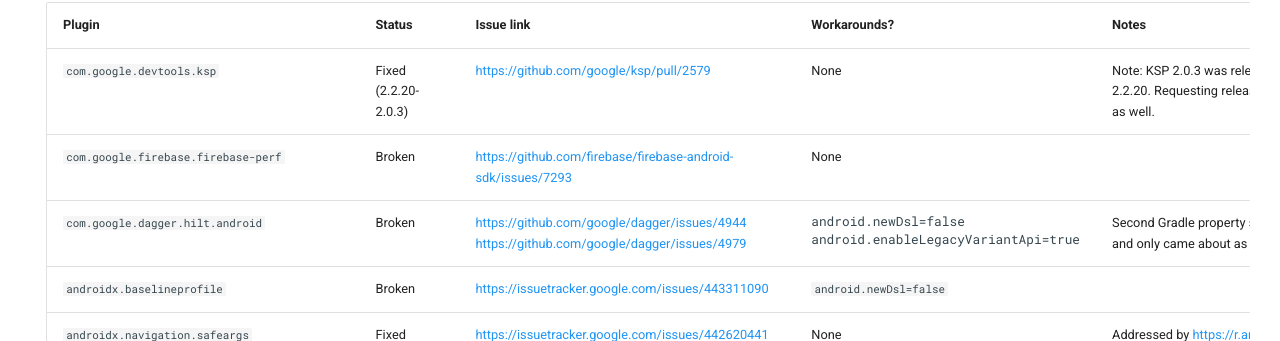
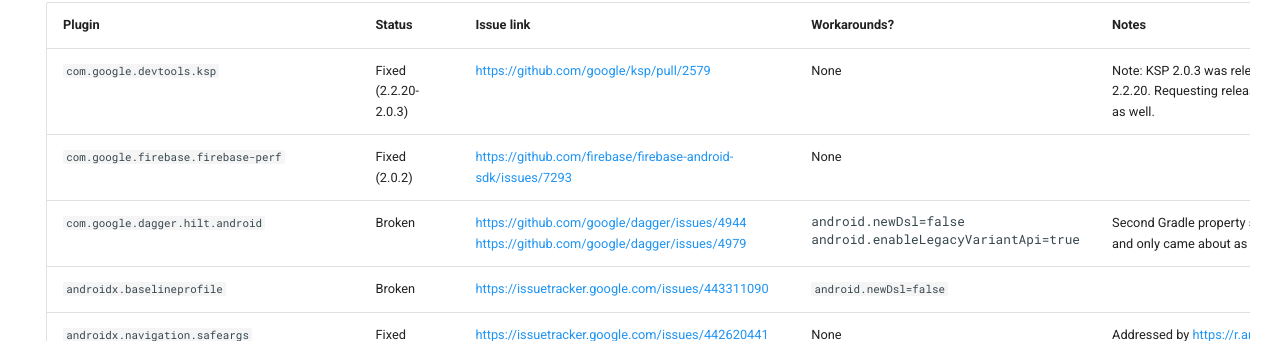
Before and after one commit to pablobaxter/AGP-Plugins-Status, an MkDocs documentation site: the page built from docs/agp-9.0.0.md, in a window 1280 px wide and 900 px high. Shown: the part 350-691 px from the top of the window. Built offline with MkDocs 1.6.1 and Material for MkDocs 9.7.7, drawn with Linux system fonts in a browser that asks for light colours; comment, search, counter and statistics services are not loaded.

Commit message:
`com.google.firebase.firebase-perf` fixed in 2.0.2

```diff
--- a/docs/agp-9.0.0.md
+++ b/docs/agp-9.0.0.md
@@ -12,7 +12,7 @@
 | Plugin | Status | Issue link | Workarounds? | Notes |
 |:---|:---|:---|:---|:---|
 | `com.google.devtools.ksp` | Fixed (2.2.20-2.0.3) | https://github.com/google/ksp/pull/2579 | None | Note: KSP 2.0.3 was released, but only for Kotlin 2.2.20. Requesting release for previous versions as well. |
-| `com.google.firebase.firebase-perf` | Broken | https://github.com/firebase/firebase-android-sdk/issues/7293 | None | |
+| `com.google.firebase.firebase-perf` | Fixed (2.0.2) | https://github.com/firebase/firebase-android-sdk/issues/7293 | None | |
 | `com.google.dagger.hilt.android` | Broken | https://github.com/google/dagger/issues/4944<br>https://github.com/google/dagger/issues/4979 | <pre>android.newDsl=false<br>android.enableLegacyVariantApi=true</pre> | Second Gradle property should not be necessary, and only came about as of AGP 9.0.0-alpha06. |
 | `androidx.baselineprofile` | Broken | https://issuetracker.google.com/issues/443311090 | `android.newDsl=false` | |
 | `androidx.navigation.safeargs` | Fixed (2.9.5) | https://issuetracker.google.com/issues/442620441 | None | Addressed by https://r.android.com/3754932 |
```
